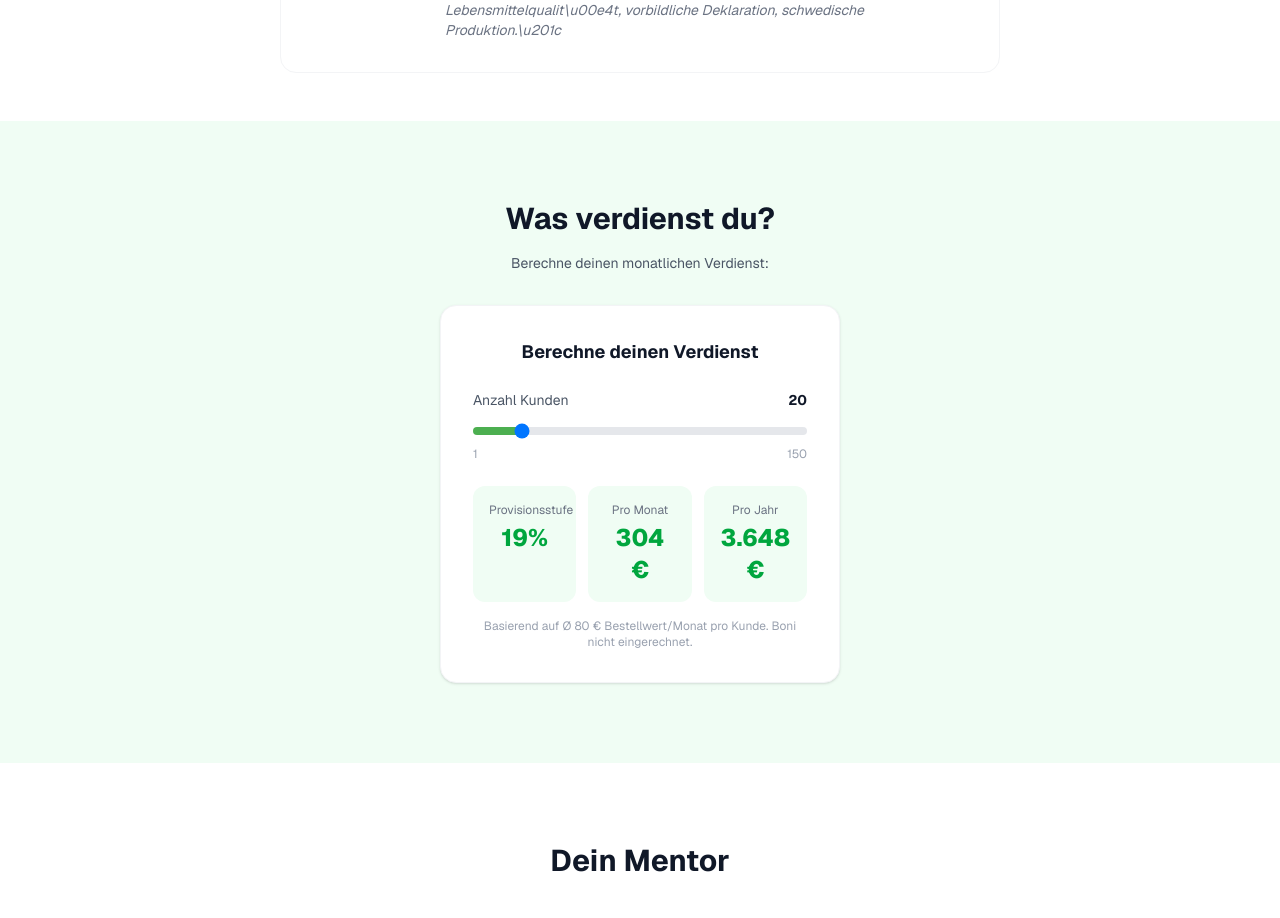
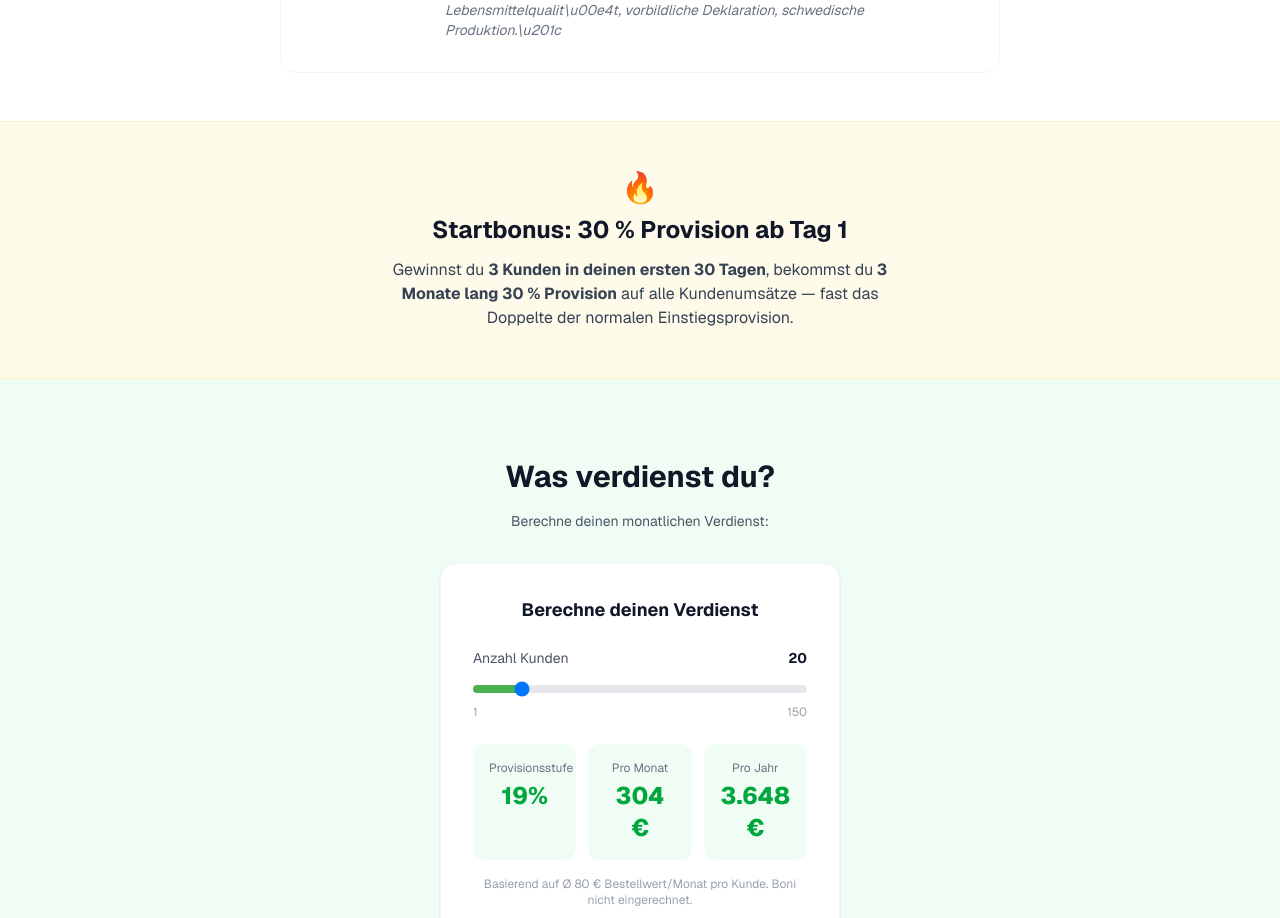
Before and after one commit to Rinacla/anifit-partner-funnel, a Next.js app: page / in a window 1280 px wide. Shown: the part 2465-3383 px from the top of the page. Built offline with nearby package versions, Linux system fonts and the light colour scheme.

Commit message:
add: Startbonus (30% fuer 3 Monate) auf Landing Page + Guide
- Eigene amber-farbene Sektion auf Landing Page
- Startbonus-Highlight im Guide Verdienst-Bereich
- FOMO: 3 Kunden in 30 Tagen = fast doppelte Provision

```diff
--- a/app/page.tsx
+++ b/app/page.tsx
@@ -143,6 +143,20 @@ export default function Home() {
         </div>
       </section>
 
+
+      {/* Startbonus FOMO */}
+      <section className="bg-amber-50 py-12 border-y border-amber-100">
+        <div className="mx-auto max-w-3xl px-6 text-center">
+          <p className="text-3xl mb-2">🔥</p>
+          <h2 className="text-2xl font-bold text-gray-900 mb-3">Startbonus: 30 % Provision ab Tag 1</h2>
+          <p className="text-gray-700 max-w-lg mx-auto">
+            Gewinnst du <strong>3 Kunden in deinen ersten 30 Tagen</strong>, bekommst du
+            <strong> 3 Monate lang 30 % Provision</strong> auf alle Kundenumsätze —
+            fast das Doppelte der normalen Einstiegsprovision.
+          </p>
+        </div>
+      </section>
+
       {/* Verdienst Rechner */}
       <section className="bg-green-50 py-20">
         <div className="mx-auto max-w-md px-6">
```
